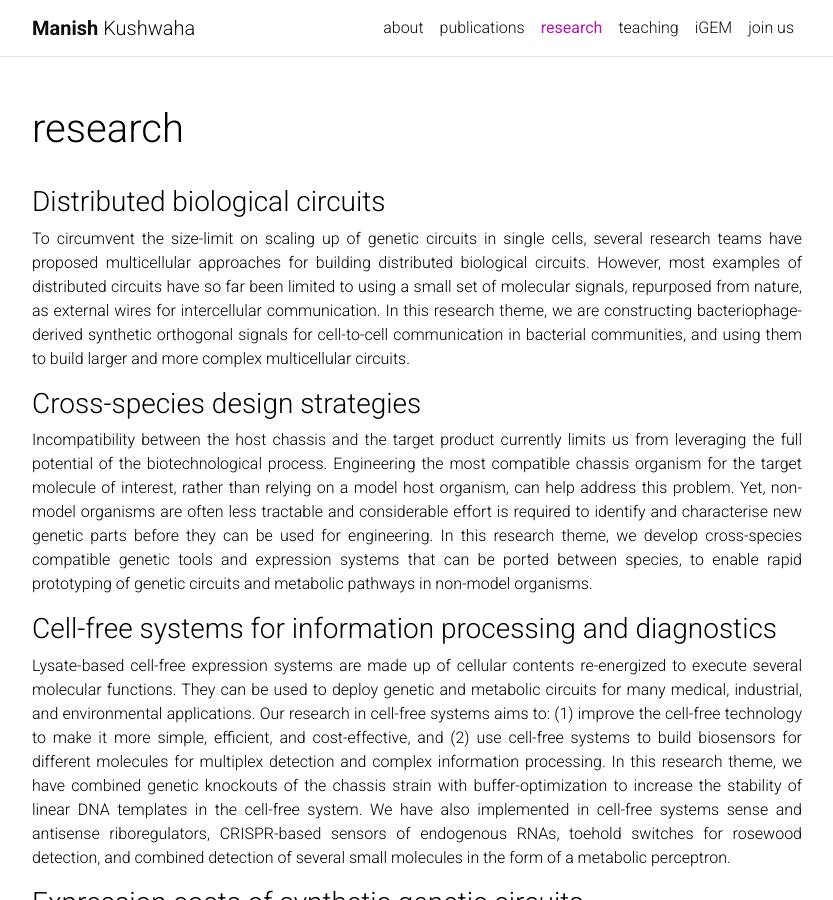
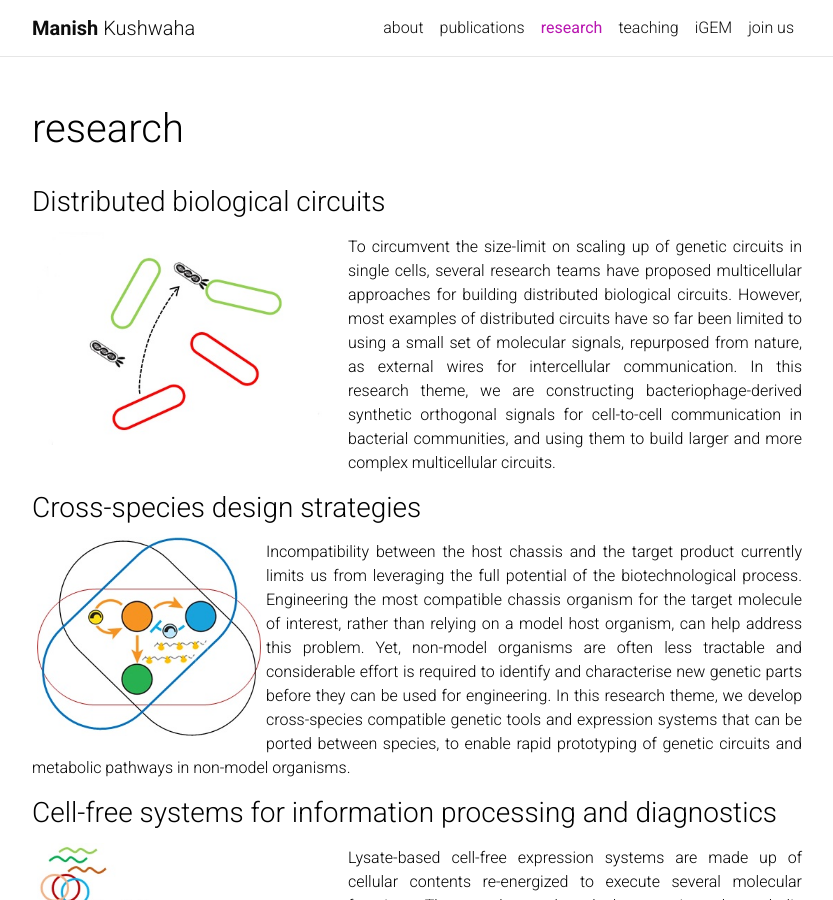
Before and after one commit to manishmicrobe/manishmicrobe.github.io, a Jekyll site: the page built from _pages/research.md, in a window 1280 px wide and 900 px high. Shown: the whole window, without its empty margins (223-1056 px from the left). Built offline with Jekyll 4.4.1, drawn with Linux system fonts in a browser that asks for light colours; comment, search, counter and statistics services are not loaded; a style sheet for code colours, icons or effects is not loaded.

Commit message:
Update research.md

```diff
--- a/_pages/research.md
+++ b/_pages/research.md
@@ -8,13 +8,23 @@ nav_order: 2
 ---
 
 ### Distributed biological circuits
+<img src='/assets/img/res_distributed.jpg' align='left' hspace='5' vspace='5' width='306' height='217'>
 <p align='justify'>To circumvent the size-limit on scaling up of genetic circuits in single cells, several research teams have proposed multicellular approaches for building distributed biological circuits. However, most examples of distributed circuits have so far been limited to using a small set of molecular signals, repurposed from nature, as external wires for intercellular communication. In this research theme, we are constructing bacteriophage-derived synthetic orthogonal signals for cell-to-cell communication in bacterial communities, and using them to build larger and more complex multicellular circuits.</p>
 
+
+
 ### Cross-species design strategies
+<img src='/assets/img/res_xsystem.jpg' align='left' hspace='5' vspace='5' width='224' height='199'>
 <p align='justify'>Incompatibility between the host chassis and the target product currently limits us from leveraging the full potential of the biotechnological process. Engineering the most compatible chassis organism for the target molecule of interest, rather than relying on a model host organism, can help address this problem. Yet, non-model organisms are often less tractable and considerable effort is required to identify and characterise new genetic parts before they can be used for engineering. In this research theme, we develop cross-species compatible genetic tools and expression systems that can be ported between species, to enable rapid prototyping of genetic circuits and metabolic pathways in non-model organisms.</p>
 
+
+
 ### Cell-free systems for information processing and diagnostics
+<img src='/assets/img/res_cfs.jpg' align='left' hspace='5' vspace='5' width='306' height='217'>
 <p align='justify'>Lysate-based cell-free expression systems are made up of cellular contents re-energized to execute several molecular functions. They can be used to deploy genetic and metabolic circuits for many medical, industrial, and environmental applications. Our research in cell-free systems aims to: (1) improve the cell-free technology to make it more simple, efficient, and cost-effective, and (2) use cell-free systems to build biosensors for different molecules for multiplex detection and complex information processing. In this research theme, we have combined genetic knockouts of the chassis strain with buffer-optimization to increase the stability of linear DNA templates in the cell-free system. We have also implemented in cell-free systems sense and antisense riboregulators, CRISPR-based sensors of endogenous RNAs, toehold switches for rosewood detection, and combined detection of several small molecules in the form of a metabolic perceptron.</p>
 
+
+
 ### Expression costs of synthetic genetic circuits
+<img src='/assets/img/res_excost.jpg' align='left' hspace='5' vspace='5' width='372' height='181'>
 <p align='justify'>As the size and complexity of synthetic genetic circuits increase, they progressively become too burdensome for a single cell. Consequently, many genetic circuits are easily lost to negative selection when the engineered organisms are exposed to more stressful environments. In contrast, natural systems are able to carry much larger programmes by using complex regulatory mechanisms to keep the costs of expression under check. In this research theme, we aim to develop experimental and theoretical methods to measure the cost of maintaining and executing synthetic genetic circuits in cells. The quantitative models will be used to choose the most economical design architectures for implementing a genetic circuit with a specified function. The circuit designs will be studied under different growth and stress conditions to assess the relationship between the estimated costs and circuit performance.</p>
```
